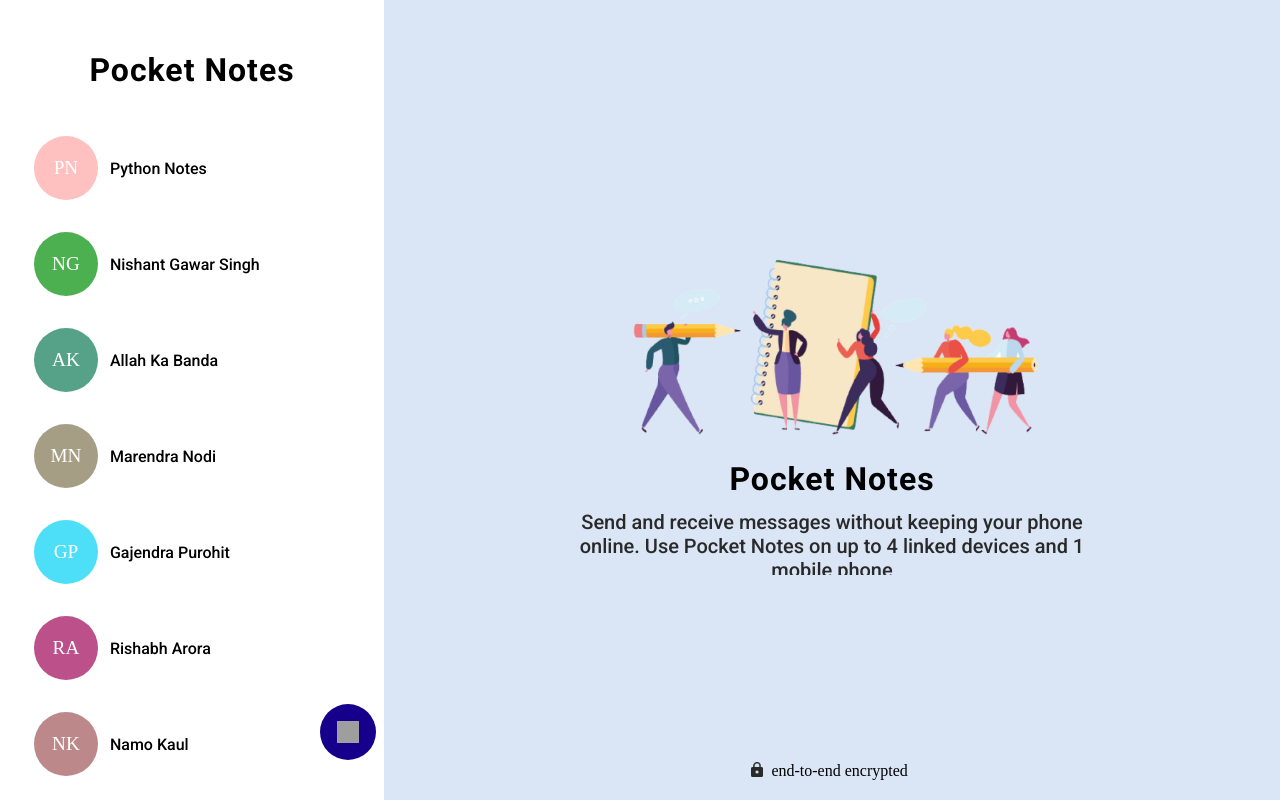
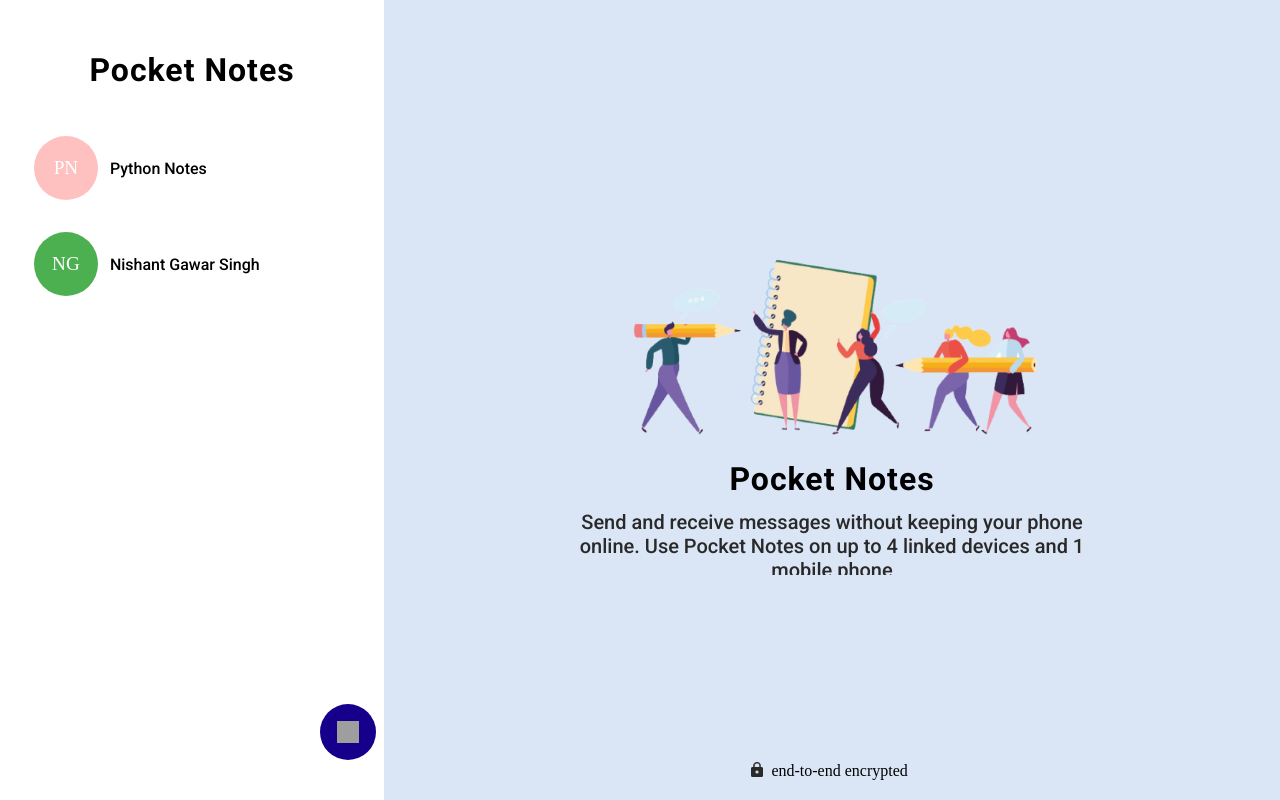
Before and after one commit to BarmenduC/Pocket-Notes, a React (Vite) app: page / in a window 1280 px wide. Built offline with nearby package versions, Linux system fonts and the light colour scheme; grey boxes are pictures that could not be loaded.

Commit message:
In the midst of add group functionality

```diff
--- a/src/components/Group/Group.jsx
+++ b/src/components/Group/Group.jsx
@@ -1,86 +1,81 @@
-import React, { useState } from "react";
+import React, { useEffect, useRef, useState } from "react";
 import styles from "./Group.module.css";
+import plusImage from "../../assets/+.png";
 // import ProfilePicture from "../ProfilePicture/ProfilePicture";
 
-const Group = () => {
+const Group = (props) => {
+
+  const [selected, setSelected] = useState(false);
   const [currentID, setCurrentID] = useState(2);
+  const [groupName, setGroupName] = useState("");
   const [dynamicClass, setDynamicClass] = useState(styles.groupContainer);
+  const [addNoteFlag, setAddNoteFlag] = useState(false);
+  const addNoteBoxRef = useRef(null);
+  const inputRef = useRef(null);
+  const colorRef = useRef(null);
+  const [colorArray, setColorArray] = useState([
+    {
+      id: 1,
+      name: "violet",
+      backgroundColor: "#B38BFA",
+      selected: false,
+    },
+    {
+      id: 2,
+      name: "pink",
+      backgroundColor: "#FF79F2",
+      selected: false,
+    },
+    {
+      id: 3,
+      name: "lightBlue",
+      backgroundColor: "#43E6FC",
+      selected: false,
+    },
+    {
+      id: 4,
+      name: "orange",
+      backgroundColor: "#F19576",
+      selected: false,
+    },
+    {
+      id: 5,
+      name: "darkBlue",
+      backgroundColor: "#0047FF",
+      selected: false,
+    },
+    {
+      id: 6,
+      name: "indigo",
+      backgroundColor: "#6691FF",
+      selected: false,
+    },
+  ]);
+  const colorArrayRef = useRef(colorArray);
   const [groups, setGroups] = useState([
     {
       id: 0,
       name: "Python Notes",
       backgroundColor: "#FFCOCO",
-      textColor: "#fff",
-      fontSize: "1.5rem",
       selected: false,
     },
     {
       id: 1,
       name: "Nishant Gawar Singh",
       backgroundColor: "#4CAF50",
-      textColor: "#fff",
-      fontSize: "1.5rem",
-      selected: false,
-    },
-    {
-      id: 2,
-      name: "Allah Ka Banda",
-      backgroundColor: "#56a289",
-      textColor: "#fff",
-      fontSize: "1.5rem",
-      selected: false,
-    },
-    {
-      id: 3,
-      name: "Marendra Nodi",
-      backgroundColor: "#a69e84",
-      textColor: "#fff",
-      fontSize: "1.5rem",
-      selected: false,
-    },
-    {
-      id: 4,
-      name: "Gajendra Purohit",
-      backgroundColor: "#4ddff8",
-      textColor: "#fff",
-      fontSize: "1.5rem",
-      selected: false,
-    },
-    {
-      id: 5,
-      name: "Rishabh Arora",
-      backgroundColor: "#bc508a",
-      textColor: "#fff",
-      fontSize: "1.5rem",
-      selected: false,
-    },
-    {
-      id: 6,
-      name: "Namo Kaul",
-      backgroundColor: "#bc888a",
-      textColor: "#fff",
-      fontSize: "1.5rem",
-      selected: false,
-    },
-    {
-      id: 7,
-      name: "Barmendu Chakraborty",
-      backgroundColor: "#d9986b",
-      textColor: "#fff",
-      fontSize: "1.5rem",
       selected: false,
     },
   ]);
+
 
   const GroupProfile = ({
     id,
     name,
     backgroundColor = "black",
-    textColor = "#fff",
-    fontSize = "1.2rem",
     selected,
     setGroups,
   }) => {
+
     const initials = name
       .split(" ")
       .map((part) => part[0])
@@ -98,7 +93,6 @@ const Group = () => {
             ? styles.selectedGroupContainer
             : styles.groupContainer,
       }));
-
       console.log(updatedGroups);
     };
 
@@ -117,6 +111,68 @@ const Group = () => {
     );
   };
 
+  const handleClick = () => {
+    console.log("Clicked the button");
+    setAddNoteFlag(!addNoteFlag);
+    props.setPopupOpen(!props.popupOpen);
+  };
+
+  const newGroup = () => {
+    console.log(inputRef.current.value);
+    console.log(colorRef.current.style.backgroundColor);
+    const newItem = {
+      id: currentID,
+      name: inputRef.current.value,
+      backgroundColor: colorRef.current.style.backgroundColor,
+      selected: false,
+    }
+    const updatedArray = [...groups, newItem]
+    console.log(updatedArray)
+    setGroups(updatedArray)
+    // let newGroupName = inputRef.current.value;
+    // let newGroupColor = colorRef.current.style.backgroundColor;
+    // const updatedGroup = groups.map((group) => ({
+    //   ...group,
+    //   id : currentID,
+    //   name : newGroupName,
+    //   backgroundColor : newGroupColor,
+    //   selected : false,
+    // }))
+    // console.log(updatedGroup)
+    // setGroups(updatedGroup)
+    setCurrentID(currentID + 1)
+    // console.log(currentID)
+    // console.log(updatedGroup)
+  };
+
+  const selectColor = (event) => {
+    const updatedColors = colorArray.map((color) => ({
+      ...color,
+      selected: color.id === event.target.id,
+    }));
+    setColorArray(updatedColors);
+    // console.log(event.target.style.backgroundColor)
+    // console.log(event.target.id)
+  };
+
+  useEffect(() => {
+    const handleClickOutside = (event) => {
+      if (
+        addNoteBoxRef.current &&
+        !addNoteBoxRef.current.contains(event.target)
+      ) {
+        setAddNoteFlag(false);
+        props.setPopupOpen(!props.popupOpen);
+      }
+    };
+
+    document.addEventListener("mousedown", handleClickOutside);
+
+    return () => {
+      document.removeEventListener("mousedown", handleClickOutside);
+    };
+  }, []);
+
   return (
     <div className={styles.container}>
       {groups?.map((group) => (
@@ -131,6 +187,52 @@ const Group = () => {
           setGroups={setGroups}
         />
       ))}
+      <div className={styles.addNote} onClick={() => handleClick()}>
+        <img src={plusImage} className={styles.plusImage} alt="Add Note" />
+      </div>
+      {addNoteFlag ? (
+        <div
+          ref={addNoteBoxRef}
+          className={styles.addNoteBox}
+          style={{ zIndex: `3` }}
+        >
+          <div className={styles.addNoteHeading}>
+            <p>Create New Group</p>
+          </div>
+          <div className={styles.addNoteSubHeading}>
+            <p>Group Name</p>
+            <input
+              ref={inputRef}
+              name="groupName"
+              className={styles.groupNameInput}
+              type="text"
+              placeholder="Enter group name"
+            />
+          </div>
+          <div className={styles.addNoteSubHeading}>
+            <p>Choose color</p>
+            <div className={styles.colorSet}>
+              {colorArray.map((color) => (
+                <div
+                  ref={colorRef}
+                  key={color.id}
+                  id={color.id}
+                  className={`${styles.groupColor} ${
+                    color.selected ? styles.selectedBorder : styles.noBorder
+                  }`}
+                  style={{ backgroundColor: `${color.backgroundColor}` }}
+                  onClick={(event) => selectColor(event)}
+                ></div>
+              ))}
+            </div>
+          </div>
+          <button className={styles.addNoteButton} onClick={newGroup}>
+            Create
+          </button>
+        </div>
+      ) : (
+        <></>
+      )}
     </div>
   );
 };
--- a/src/components/GroupBar/GroupBar.jsx
+++ b/src/components/GroupBar/GroupBar.jsx
@@ -1,62 +1,10 @@
 import React, { useEffect, useRef, useState } from "react";
 import styles from "./GroupBar.module.css";
-import plusImage from "../../assets/+.png";
+
 import Group from "../Group/Group";
 
 const GroupBar = (props) => {
-  const [addNoteFlag, setAddNoteFlag] = useState(false);
-  const addNoteBoxRef = useRef(null);
 
-  useEffect(() => {
-    const handleClickOutside = (event) => {
-      if (
-        addNoteBoxRef.current &&
-        !addNoteBoxRef.current.contains(event.target)
-      ) {
-        setAddNoteFlag(false);
-        props.setPopupOpen(!props.popupOpen);
-      }
-    };
-
-    document.addEventListener("mousedown", handleClickOutside);
-
-    return () => {
-      document.removeEventListener("mousedown", handleClickOutside);
-    };
-  }, []);
-
-  const handleClick = () => {
-    console.log("Clicked the button");
-    setAddNoteFlag(!addNoteFlag);
-    props.setPopupOpen(!props.popupOpen);
-  };
-
-  const colorArray = [
-    {
-      name: "violet",
-      backgroundColor: "#B38BFA",
-    },
-    {
-      name: "pink",
-      backgroundColor: "#FF79F2",
-    },
-    {
-      name: "lightBlue",
-      backgroundColor: "#43E6FC",
-    },
-    {
-      name: "orange",
-      backgroundColor: "#F19576",
-    },
-    {
-      name: "darkBlue",
-      backgroundColor: "#0047FF",
-    },
-    {
-      name: "indigo",
-      backgroundColor: "#6691FF",
-    },
-  ];
 
   return (
     <>
@@ -65,46 +13,8 @@ const GroupBar = (props) => {
           <h1 className={styles.headingText}>Pocket Notes</h1>
         </div>
         <div className={styles.notes}>
-          <Group />
+          <Group popupOpen={props.popupOpen} setPopupOpen={props.setPopupOpen} />
         </div>
-        <div className={styles.addNote} onClick={() => handleClick()}>
-          <img src={plusImage} className={styles.plusImage} alt="Add Note" />
-        </div>
-        {addNoteFlag ? (
-          <div
-            ref={addNoteBoxRef}
-            className={styles.addNoteBox}
-            style={{ zIndex: `3` }}
-          >
-            <div className={styles.addNoteHeading}>
-              <p>Create New Group</p>
-            </div>
-            <div className={styles.addNoteSubHeading}>
-              <p>Group Name</p>
-              <input
-                name="groupName"
-                className={styles.groupNameInput}
-                type="text"
-                placeholder="Enter group name"
-              />
-            </div>
-            <div className={styles.addNoteSubHeading}>
-              <p>Choose color</p>
-              <div className={styles.colorSet}>
-                {colorArray.map((color) => (
-                  <div
-                    key={color.name}
-                    className={styles.groupColor}
-                    style={{ backgroundColor: `${color.backgroundColor}` }}
-                  ></div>
-                ))}
-              </div>
-            </div>
-            <button className={styles.addNoteButton}>Create</button>
-          </div>
-        ) : (
-          <></>
-        )}
       </div>
     </>
   );
--- a/src/components/GroupBar/GroupBar.module.css
+++ b/src/components/GroupBar/GroupBar.module.css
@@ -38,94 +38,7 @@
     overflow-y: scroll;
 }
 
-.addNote{
-    position: fixed;
-    top: 88%;
-    left: 25%;
-    background-color: #16008B;
-    width: 3.5rem;
-    height: 3.5rem;
-    border-radius: 50%;
-    display: flex;
-    justify-content: center;
-    align-items: center;
-    cursor: pointer;
-}
-
-.plusImage{
-    height: 40%;
-    width: 40%;
-}
-
 .groupText{
     padding-right: 2rem;
     text-align:justify;
 }
-
-.addNoteBox{
-    position: absolute;
-    top: 30%;
-    left: 27%;
-    width: 40%;
-    height: 37.5%;
-    border: 0.5px solid slategray;
-    border-radius: 0.25rem;
-    color: black;
-    background-color: white;
-    z-index: 1;
-}
-
-.addNoteHeading{
-    font-family: 'Roboto';
-    font-weight: 500;
-    letter-spacing: 0.75px;
-    font-size: 1.5rem;
-    width: 40%;
-    margin-left: 5%;
-    margin-top: 6%;
-}
-
-.addNoteSubHeading{
-    font-family: 'Roboto';
-    font-weight: 500;
-    letter-spacing: 0.75px;
-    font-size: 1rem;
-    width: 90%;
-    display: flex;
-    align-items: center;
-    margin: 6% 2% 6% 5%;
-}
-
-.groupNameInput{
-    margin-left: 10%;
-    padding: 0.4rem 1rem 0.4rem 1rem;
-    width: 50%;
-    border-radius: 1rem;
-    border: 1px solid #CCCCCC;
-}
-
-.colorSet{
-    margin-left: 3.5rem;
-    display: flex;
-    flex-direction: row;
-}
-
-.groupColor{
-    height: 2rem;
-    width: 2rem;
-    margin-left: 0.25rem;
-    margin-right: 0.25rem;
-    border-radius: 100%;
-    cursor: pointer;
-    /* background-color: #B38BFA; */
-}
-
-.addNoteButton{
-    position: relative;
-    left: 80%;
-    background-color: #001F8B;
-    padding: 0.3rem 2rem 0.3rem 2rem;
-    border-radius: 0.5rem;
-    border-style: none;
-    color: #FFFFFF;
-}
```
Also changed, not shown: src/components/Group/Group.module.css (+96 -0 lines).
